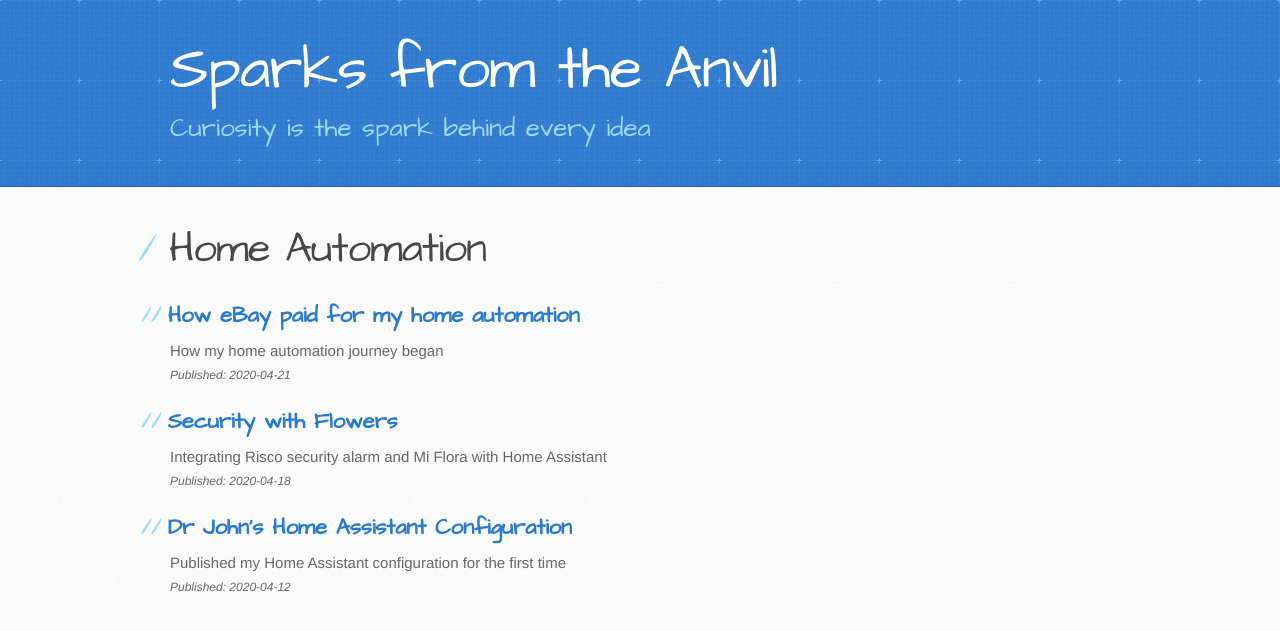
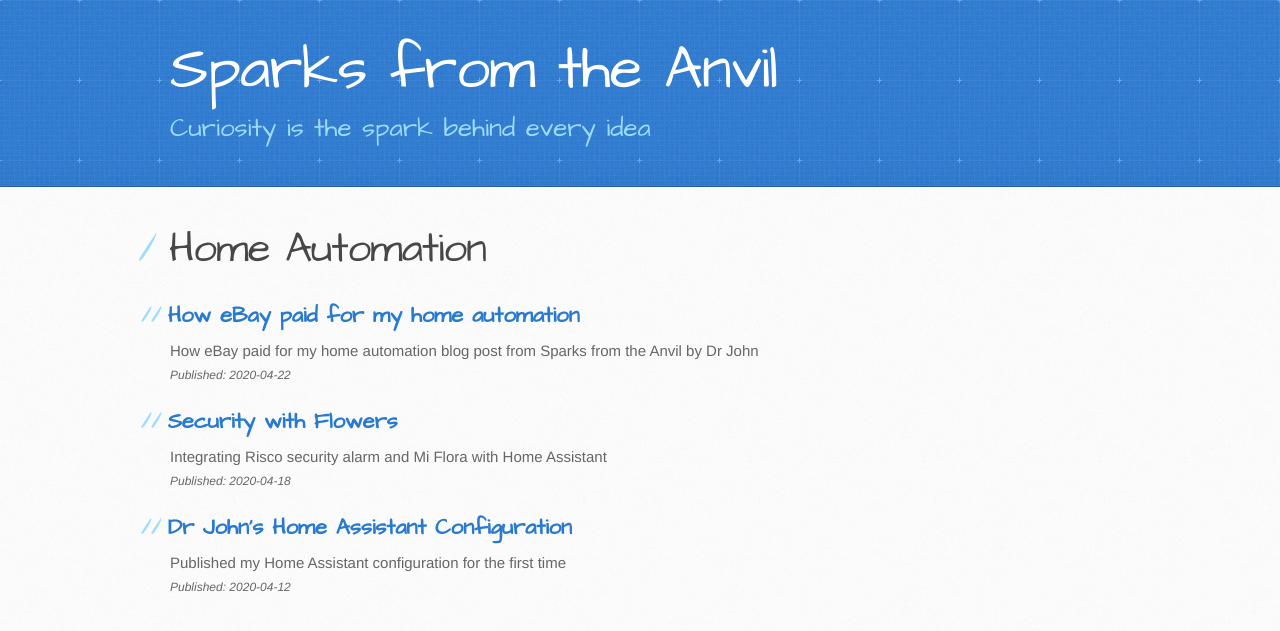
Before and after one commit to DrJohnT/DrJohnT.github.io, a Jekyll site: the page built from README.md, in a window 1280 px wide. Shown: the top 631 px of the page. Built offline with Jekyll 4.4.1, drawn with Linux system fonts in a browser that asks for light colours; our own code applies the rules of GitHub Pages for plain Markdown files.

Commit message:
Added image metadata

```diff
--- a/_blog_posts/2020-04-21-ha_journey.md
+++ b/_blog_posts/2020-04-21-ha_journey.md
@@ -1,9 +1,9 @@
 ---
 layout: default
 title: How eBay paid for my home automation
-description: How my home automation journey began
+description: How eBay paid for my home automation blog post from Sparks from the Anvil by Dr John
 category: Home Automation
-published: 2020-04-21
+published: 2020-04-22
 ---
 # How eBay paid for my home automation
 
--- a/_layouts/default.html
+++ b/_layouts/default.html
@@ -2,6 +2,7 @@
 <html lang="{{ site.lang | default: "en-US" }}">
   <head>
     <meta charset='utf-8'>
+    <meta property="og:image" content="https://repository-images.githubusercontent.com/256777879/b2b43680-8426-11ea-9528-fa64b9c65387" />
     <meta http-equiv="X-UA-Compatible" content="IE=edge">
     <meta name="viewport" content="width=device-width, initial-scale=1, maximum-scale=1">
     <link rel="stylesheet" href="{{ '/assets/css/style.css?v=' | append: site.github.build_revision | relative_url }}" media="screen" type="text/css">
```
